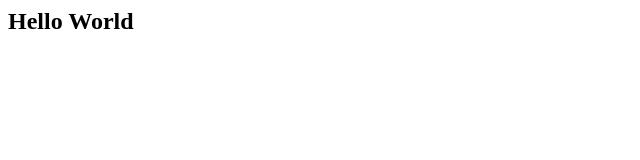
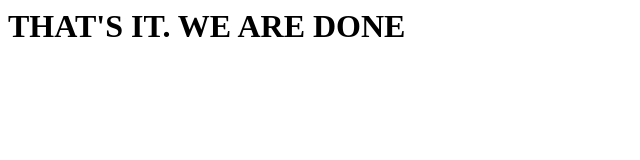
Before and after one commit to mrceyhun/mrceyhun.github.io, a plain HTML site: page index.html in a window 1280 px wide. Shown: the whole page, without its empty margins (0-640 px from the left). Drawn offline with Linux system fonts and the light colour scheme.

Commit message:
Update index.html

```diff
--- a/index.html
+++ b/index.html
@@ -1,5 +1,5 @@
 <html>
   <body>
-  <h2>Hello World</h2>
+  <h1>THAT'S IT. WE ARE DONE</h1>
   </body>
 </html>
```
